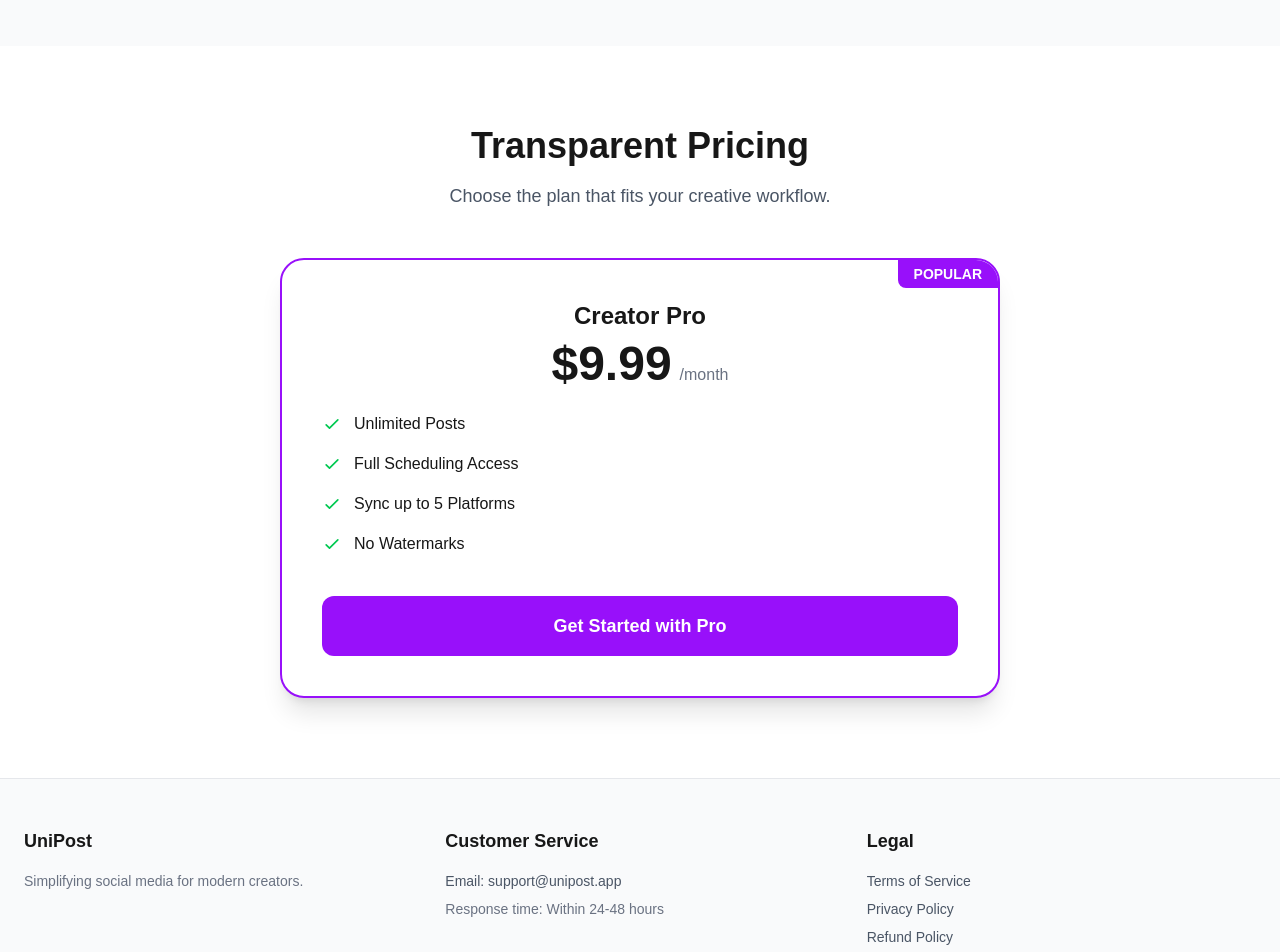
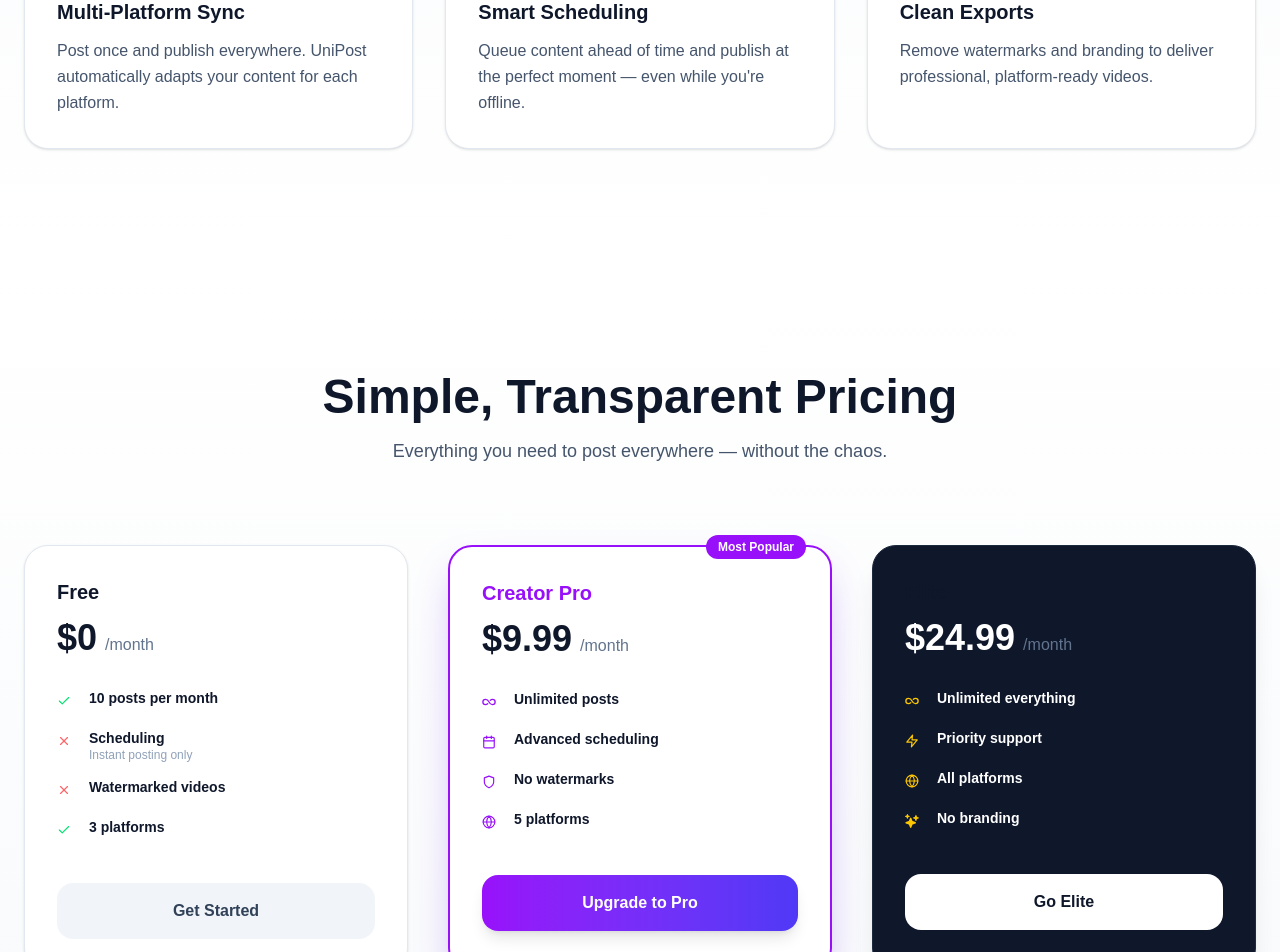
Before and after one commit to TakekuniT/unipost-web, a Next.js app in the folder web/: page / in a window 1280 px wide. Shown: the part 1000-1952 px from the top of the page. Built offline with nearby package versions, Linux system fonts and the light colour scheme.

Commit message:
touch up

```diff
--- a/web/app/page.tsx
+++ b/web/app/page.tsx
@@ -3,44 +3,55 @@ import Pricing from "@/components/Pricing";
 import Navbar from "@/components/Navbar";
 import Footer from "@/components/Footer";
 
+import { FiShare2, FiClock, FiVideo } from "react-icons/fi";
+
 export default function Home() {
   return (
-    <main className="min-h-screen bg-white">
+    <main className="min-h-screen bg-white text-slate-900">
       <Navbar />
 
-      {/* Hero Section: Explains the "Description of Goods" */}
+      {/* HERO */}
       <Hero
         title="Sync Your Socials with UniPost"
-        subtitle="The all-in-one automation tool for creators. Schedule, sync, and post to TikTok, YouTube, Instagram, and more from a single dashboard."
+        subtitle="Schedule once, publish everywhere. UniPost helps creators automate posting to TikTok, YouTube, Instagram, and more — all from one clean dashboard."
       />
 
-      {/* Features Section: Helps Stripe understand the product value */}
-      <section id="features" className="py-20 bg-gray-50">
+      {/* FEATURES */}
+      <section
+        id="features"
+        className="py-28 bg-gradient-to-b from-slate-50 to-white"
+      >
         <div className="max-w-7xl mx-auto px-6">
-          <h2 className="text-3xl font-bold text-center mb-12">
-            Built for Growth
-          </h2>
+          <div className="text-center mb-16">
+            <h2 className="text-4xl font-black mb-4">
+              Built for Modern Creators
+            </h2>
+            <p className="text-lg text-slate-600 max-w-2xl mx-auto">
+              Powerful automation tools designed to save time and grow faster.
+            </p>
+          </div>
+
           <div className="grid md:grid-cols-3 gap-8">
             <FeatureCard
-              icon="🚀"
+              icon={<FiShare2 />}
               title="Multi-Platform Sync"
-              desc="Post once, publish everywhere. We handle the formatting for each platform."
+              desc="Post once and publish everywhere. UniPost automatically adapts your content for each platform."
             />
             <FeatureCard
-              icon="⏰"
+              icon={<FiClock />}
               title="Smart Scheduling"
-              desc="Queue your content for the perfect time, even while you're offline."
+              desc="Queue content ahead of time and publish at the perfect moment — even while you're offline."
             />
             <FeatureCard
-              icon="💎"
-              title="Watermark Removal"
-              desc="Export clean, professional videos without app branding."
+              icon={<FiVideo />}
+              title="Clean Exports"
+              desc="Remove watermarks and branding to deliver professional, platform-ready videos."
             />
           </div>
         </div>
       </section>
 
-      {/* Pricing Section: Mandatory for Stripe Verification */}
+      {/* PRICING */}
       <Pricing />
 
       <Footer />
@@ -48,20 +59,29 @@ export default function Home() {
   );
 }
 
+/* ---------------- Feature Card ---------------- */
+
 function FeatureCard({
   icon,
   title,
   desc,
 }: {
-  icon: string;
+  icon: React.ReactNode;
   title: string;
   desc: string;
 }) {
   return (
-    <div className="p-8 bg-white rounded-2xl shadow-sm border border-gray-100 transition hover:shadow-md">
-      <div className="text-4xl mb-4">{icon}</div>
-      <h3 className="text-xl font-semibold mb-2">{title}</h3>
-      <p className="text-gray-600 leading-relaxed">{desc}</p>
+    <div className="group relative p-8 bg-white rounded-3xl border border-slate-200 shadow-sm transition-all duration-300 hover:-translate-y-1 hover:shadow-xl">
+      <div className="flex items-center justify-center w-14 h-14 rounded-2xl bg-purple-50 text-purple-600 mb-6 group-hover:scale-105 transition">
+        <span className="text-2xl">{icon}</span>
+      </div>
+
+      <h3 className="text-xl font-bold mb-3">{title}</h3>
+
+      <p className="text-slate-600 leading-relaxed">{desc}</p>
+
+      {/* subtle hover ring */}
+      <div className="absolute inset-0 rounded-3xl ring-1 ring-transparent group-hover:ring-purple-500/20 transition pointer-events-none" />
     </div>
   );
 }
--- a/web/components/Pricing.tsx
+++ b/web/components/Pricing.tsx
@@ -1,58 +1,255 @@
+import {
+  FiCheck,
+  FiX,
+  FiZap,
+  FiCalendar,
+  FiShield,
+  FiGlobe,
+} from "react-icons/fi";
+import { IoInfinite, IoSparkles } from "react-icons/io5";
+
 export default function Pricing() {
   return (
-    <section id="pricing" className="py-20">
-      <div className="max-w-3xl mx-auto px-6 text-center">
-        <h2 className="text-4xl font-extrabold mb-4">Transparent Pricing</h2>
-        <p className="text-gray-600 mb-12 text-lg">
-          Choose the plan that fits your creative workflow.
-        </p>
+    <section
+      id="pricing"
+      className="py-28 bg-gradient-to-b from-white to-slate-50"
+    >
+      <div className="max-w-7xl mx-auto px-6">
+        {/* Header */}
+        <div className="text-center mb-20">
+          <h2 className="text-5xl font-black text-slate-900 mb-4">
+            Simple, Transparent Pricing
+          </h2>
+          <p className="text-lg text-slate-600 max-w-2xl mx-auto">
+            Everything you need to post everywhere — without the chaos.
+          </p>
+        </div>
 
-        <div className="p-10 border-2 border-purple-600 rounded-3xl bg-white shadow-xl relative overflow-hidden">
-          <div className="absolute top-0 right-0 bg-purple-600 text-white px-4 py-1 text-sm font-bold rounded-bl-lg">
-            POPULAR
-          </div>
-          <h3 className="text-2xl font-bold mb-2">Creator Pro</h3>
-          <div className="flex justify-center items-baseline mb-6">
-            <span className="text-5xl font-extrabold">$9.99</span>
-            <span className="text-gray-500 ml-2">/month</span>
-          </div>
+        <div className="grid lg:grid-cols-3 gap-10 items-stretch">
+          {/* FREE */}
+          <Card>
+            <PlanTitle>Free</PlanTitle>
+            <Price>$0</Price>
 
-          <ul className="text-left space-y-4 mb-10">
-            <li className="flex items-center">
-              <CheckIcon /> Unlimited Posts
-            </li>
-            <li className="flex items-center">
-              <CheckIcon /> Full Scheduling Access
-            </li>
-            <li className="flex items-center">
-              <CheckIcon /> Sync up to 5 Platforms
-            </li>
-            <li className="flex items-center">
-              <CheckIcon /> No Watermarks
-            </li>
-          </ul>
+            <PerkList>
+              <Perk
+                icon={<FiCheck className="text-green-400" />}
+                text="10 posts per month"
+              />
+              <Perk
+                icon={<FiX className="text-red-400" />}
+                text="Scheduling"
+                sub="Instant posting only"
+              />
+              <Perk
+                icon={<FiX className="text-red-400" />}
+                text="Watermarked videos"
+              />
+              <Perk
+                icon={<FiCheck className="text-green-400" />}
+                text="3 platforms"
+              />
+            </PerkList>
 
-          <button className="w-full bg-purple-600 text-white py-4 rounded-xl font-bold text-lg hover:bg-purple-700 transition">
-            Get Started with Pro
-          </button>
+            <MutedButton>Get Started</MutedButton>
+          </Card>
+
+          {/* PRO */}
+          <Card highlight>
+            <Badge>Most Popular</Badge>
+
+            <PlanTitle accent>Creator Pro</PlanTitle>
+            <Price>$9.99</Price>
+
+            <PerkList>
+              <Perk
+                icon={<IoInfinite className="text-purple-600" />}
+                text="Unlimited posts"
+              />
+              <Perk
+                icon={<FiCalendar className="text-purple-600" />}
+                text="Advanced scheduling"
+              />
+              <Perk
+                icon={<FiShield className="text-purple-600" />}
+                text="No watermarks"
+              />
+              <Perk
+                icon={<FiGlobe className="text-purple-600" />}
+                text="5 platforms"
+              />
+            </PerkList>
+
+            <PrimaryButton>Upgrade to Pro</PrimaryButton>
+          </Card>
+
+          {/* ELITE */}
+          <Card dark>
+            <PlanTitle>Elite</PlanTitle>
+            <Price dark>$24.99</Price>
+
+            <PerkList>
+              <Perk
+                icon={<IoInfinite className="text-yellow-400" />}
+                text="Unlimited everything"
+                dark
+              />
+              <Perk
+                icon={<FiZap className="text-yellow-400" />}
+                text="Priority support"
+                dark
+              />
+              <Perk
+                icon={<FiGlobe className="text-yellow-400" />}
+                text="All platforms"
+                dark
+              />
+              <Perk
+                icon={<IoSparkles className="text-yellow-400" />}
+                text="No branding"
+                dark
+              />
+            </PerkList>
+
+            <LightButton>Go Elite</LightButton>
+          </Card>
         </div>
       </div>
     </section>
   );
 }
 
-const CheckIcon = () => (
-  <svg
-    className="w-5 h-5 text-green-500 mr-3"
-    fill="none"
-    stroke="currentColor"
-    viewBox="0 0 24 24"
-  >
-    <path
-      strokeLinecap="round"
-      strokeLinejoin="round"
-      strokeWidth="2"
-      d="M5 13l4 4L19 7"
-    />
-  </svg>
-);
+/* ------------------ Components ------------------ */
+
+function Card({
+  children,
+  highlight,
+  dark,
+}: {
+  children: React.ReactNode;
+  highlight?: boolean;
+  dark?: boolean;
+}) {
+  return (
+    <div
+      className={[
+        "relative p-8 rounded-3xl transition-all duration-300",
+        "hover:-translate-y-1",
+        highlight &&
+          "border-2 border-purple-600 bg-white shadow-[0_20px_40px_-10px_rgba(124,58,237,0.4)]",
+        dark && "bg-slate-900 text-white border border-slate-800 shadow-xl",
+        !highlight && !dark && "bg-white border border-slate-200 shadow-sm",
+      ].join(" ")}
+    >
+      {children}
+    </div>
+  );
+}
+
+function Badge({ children }: { children: React.ReactNode }) {
+  return (
+    <span className="absolute -top-3 right-6 bg-purple-600 text-white text-xs font-black px-3 py-1 rounded-full">
+      {children}
+    </span>
+  );
+}
+
+function PlanTitle({
+  children,
+  accent,
+}: {
+  children: React.ReactNode;
+  accent?: boolean;
+}) {
+  return (
+    <h3
+      className={[
+        "text-xl font-bold mb-3",
+        accent ? "text-purple-600" : "text-slate-900",
+      ].join(" ")}
+    >
+      {children}
+    </h3>
+  );
+}
+
+function Price({
+  children,
+  dark,
+}: {
+  children: React.ReactNode;
+  dark?: boolean;
+}) {
+  return (
+    <div className="mb-8">
+      <span
+        className={[
+          "text-4xl font-black",
+          dark ? "text-white" : "text-slate-900",
+        ].join(" ")}
+      >
+        {children}
+      </span>
+      <span className="text-slate-500 ml-2">/month</span>
+    </div>
+  );
+}
+
+function PerkList({ children }: { children: React.ReactNode }) {
+  return <ul className="space-y-4 mb-10">{children}</ul>;
+}
+
+function Perk({
+  icon,
+  text,
+  sub,
+  dark,
+}: {
+  icon: React.ReactNode;
+  text: string;
+  sub?: string;
+  dark?: boolean;
+}) {
+  return (
+    <li className="flex items-start gap-3 text-sm">
+      <span className="mt-1 size-5">{icon}</span>
+      <div>
+        <p
+          className={[
+            "font-semibold leading-tight",
+            dark ? "text-white" : "text-slate-900",
+          ].join(" ")}
+        >
+          {text}
+        </p>
+        {sub && <p className="text-xs text-slate-400 font-normal">{sub}</p>}
+      </div>
+    </li>
+  );
+}
+
+/* ------------------ Buttons ------------------ */
+
+function PrimaryButton({ children }: { children: React.ReactNode }) {
+  return (
+    <button className="w-full py-4 rounded-2xl font-bold text-white bg-gradient-to-r from-purple-600 to-indigo-600 hover:opacity-90 transition shadow-lg">
+      {children}
+    </button>
+  );
+}
+
+function MutedButton({ children }: { children: React.ReactNode }) {
+  return (
+    <button className="w-full py-4 rounded-2xl font-semibold text-slate-700 bg-slate-100 hover:bg-slate-200 transition">
+      {children}
+    </button>
+  );
+}
+
+function LightButton({ children }: { children: React.ReactNode }) {
+  return (
+    <button className="w-full py-4 rounded-2xl font-bold bg-white text-slate-900 hover:bg-slate-100 transition">
+      {children}
+    </button>
+  );
+}
--- a/web/package.json
+++ b/web/package.json
@@ -11,7 +11,8 @@
   "dependencies": {
     "next": "16.1.1",
     "react": "19.2.3",
-    "react-dom": "19.2.3"
+    "react-dom": "19.2.3",
+    "react-icons": "^5.5.0"
   },
   "devDependencies": {
     "@tailwindcss/postcss": "^4",
```
Also changed, not shown: web/app/refund-policy/page.tsx (+70 -33 lines), 1 other file (tests, documents, lock files or other folders).
